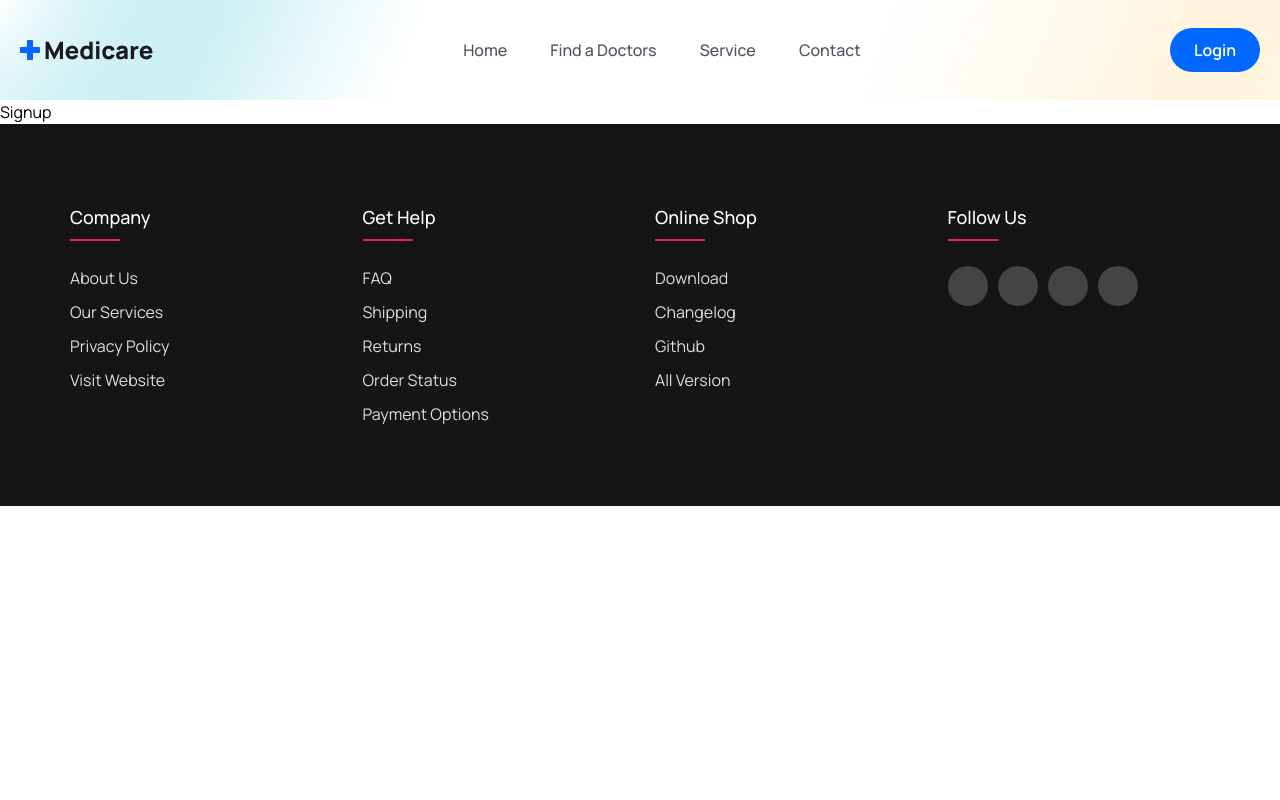
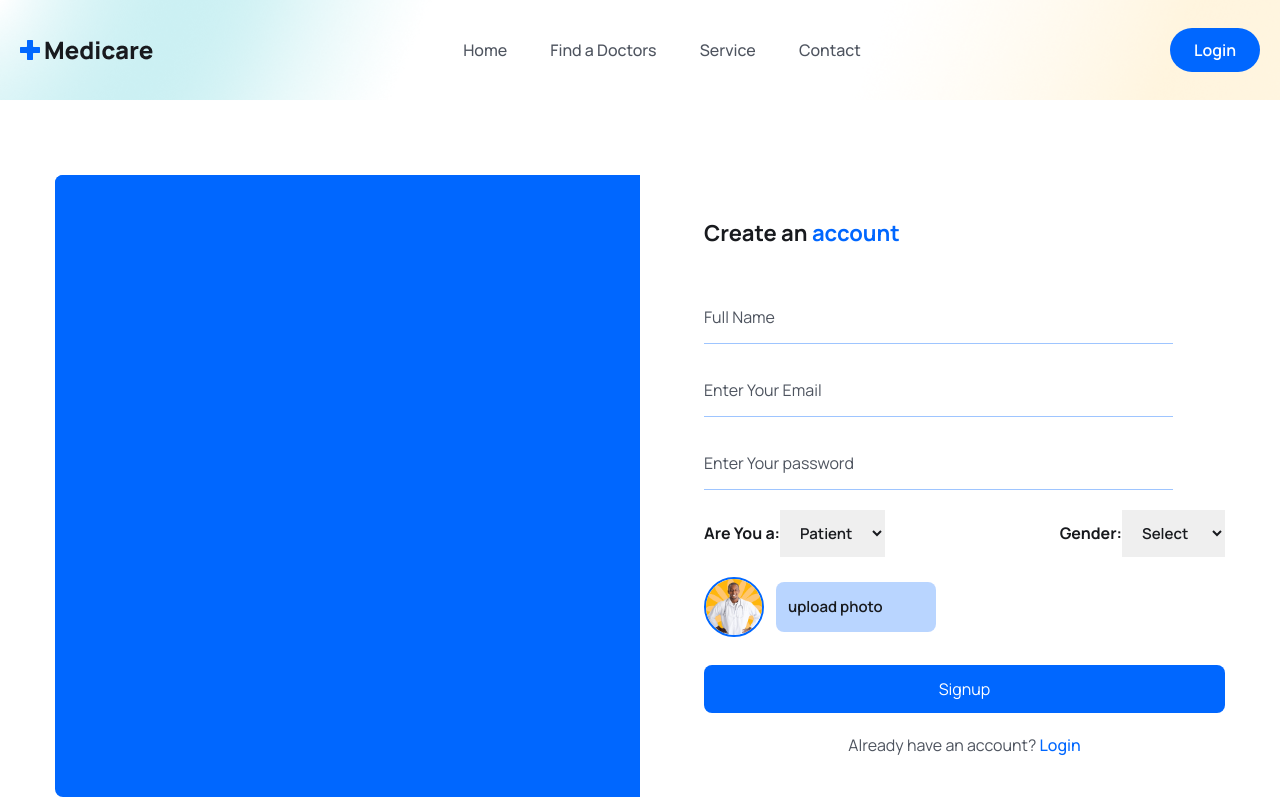
Before and after one commit to SalmanMohammed2001/Doctor_Appointement, a React (Vite) app: page /register in a window 1280 px wide. Shown: the top 800 px of the page. Built offline with nearby package versions, Linux system fonts and the light colour scheme.

Commit message:
signup finalize

```diff
--- a/src/pages/Login.tsx
+++ b/src/pages/Login.tsx
@@ -24,17 +24,17 @@
                     <div className={"mb-5"}>
                         <input type="email" placeholder={"Enter the email"} name={"email"} value={formData.email}
                                onChange={handleInputChange}
-                               className={"w-full px-4 py-3 border-b border-solid border-[#0066ff61] focus:outline-none" +
+                               className={"w-full  py-3 border-b border-solid border-[#0066ff61] focus:outline-none" +
                                    " focus:border-primaryColor text-[16px] " +
-                                   "leading-7 text-headingColor placeholder:text-textColor rounded-md cursor-pointer "}
+                                   "leading-7 text-headingColor placeholder:text-textColor  cursor-pointer "}
                         />
                     </div>
                     <div className={"mb-5"}>
                         <input type="password" placeholder={"Enter the password"} name={"email"} value={formData.password}
                                onChange={handleInputChange}
-                               className={"w-full px-4 py-3 border-b border-solid border-[#0066ff61] focus:outline-none" +
+                               className={"w-full  py-3 border-b border-solid border-[#0066ff61] focus:outline-none" +
                                    " focus:border-primaryColor text-[16px] " +
-                                   "leading-7 text-headingColor placeholder:text-textColor rounded-md cursor-pointer "}
+                                   "leading-7 text-headingColor placeholder:text-textColor  cursor-pointer "}
                         />
                     </div>
 
@@ -43,7 +43,7 @@
                     </div>
 
                     <p className={"mt-5 text-center text-textColor cursor-pointer"}>
-                        Dont have an account? <Link to={"/signup"} className={"text-primaryColor font-medium"}> Register</Link>
+                        Dont have an account? <Link to={"/register"} className={"text-primaryColor font-medium"}> Register</Link>
                     </p>
 
                 </form>
--- a/src/pages/Signup.tsx
+++ b/src/pages/Signup.tsx
@@ -1,9 +1,153 @@
+import signup from '../assets/images/signup.gif'
+import avatar from '../assets/images/doctor-img01.png'
+import {Link} from "react-router-dom";
+import {useState} from "react";
+
 
 const Signup = () => {
+    const [selectFile,setSelectFile]=useState(null)
+    const [previewUrl,setPreviewUrl]=useState("")
+    const [formData, setFormData] = useState<any>({
+        name:"",
+        email: "",
+        password: "",
+        photo:selectFile,
+        gender:"",
+        role:'patient'
+    })
+
+    const handleInputChange = (e: any) => {
+        setFormData({...formData, [e.target.name]: e.target.value})
+    }
+
+    const handleFileInpurChange = (e: any) => {
+       const  file:any=e.target.files[0]
+
+        //latter we will use cloudfoundry upload
+        console.log(file)
+    }
+
+    const submitHandle=async  (event: { preventDefault: () => void; })=>{
+        event.preventDefault()
+
+
+    }
+
+
     return (
-        <div>
-            <h1>Signup</h1>
-        </div>
+        <section className={"px-5 lg:px-0"}>
+            <div className={"max-w-[1170px] mx-auto"}>
+                <div className={"grid grid-cols-1 lg:grid-cols-2"}>
+                    {/*============img box=====================*/}
+                    <div className={"hidden lg:block bg-primaryColor rounded-l-lg"}>
+                        <figure className={"rounded-l-lg"}>
+                            <img src={signup} alt="" className={"w-full rounded-l-lg"}/>
+
+                        </figure>
+                    </div>
+
+                    {/*    ===============signup form=====================*/}
+                    <div className={"rounded-l-lg lg:pl-16 py-10"}>
+                        <h3 className={"text-headingColor text-[22px] leading-9 font-bold mb-10"}>Create an <span
+                            className={"text-primaryColor"}>account</span></h3>
+
+                        <form action="" onSubmit={submitHandle}>
+                            <div className={"mb-5"}>
+                                <input type="email" placeholder={"Full Name"} name={"name"} value={formData.name} onChange={handleInputChange}
+
+                                       className={"w-[90%] pr-4  py-3 border-b border-solid border-[#0066ff61] focus:outline-none" +
+                                           " focus:border-primaryColor text-[16px] " +
+                                           "leading-7 text-headingColor placeholder:text-textColor  cursor-pointer "}
+                                />
+                            </div>
+                            <div className={"mb-5"}>
+                                <input type="email" placeholder={"Enter Your Email"} name={"email"} value={formData.email} onChange={handleInputChange}
+
+                                       className={"w-[90%] pr-4  py-3 border-b border-solid border-[#0066ff61] focus:outline-none" +
+                                           " focus:border-primaryColor text-[16px] " +
+                                           "leading-7 text-headingColor placeholder:text-textColor  cursor-pointer "}
+                                />
+                            </div>
+                            <div className={"mb-5"}>
+                                <input type="email" placeholder={"Enter Your password"} name={"password"} value={formData.password} onChange={handleInputChange}
+
+                                       className={"w-[90%] pr-4  py-3 border-b border-solid border-[#0066ff61] focus:outline-none" +
+                                           " focus:border-primaryColor text-[16px] " +
+                                           "leading-7 text-headingColor placeholder:text-textColor  cursor-pointer "}
+
+                                />
+                            </div>
+
+                            <div className={"mb-5 flex items-center justify-between "}>
+                                <label htmlFor="" className={"text-headingColor font-bold text-[16px] leading-7"}>
+                                    Are You a:
+                                    <select
+                                        name={"role"} value={formData.role} onChange={handleInputChange}
+                                        className={"text-headingColor font-semibold text-[15px] leading-7 px-4 py-3 focus:outline-none"}
+                                    >
+                                        <option value={"patient"}> Patient</option>
+                                        <option value={"Doctor"}> Doctor</option>
+
+                                    </select>
+                                </label>
+                                <label htmlFor="" className={"text-headingColor font-bold text-[16px] leading-7"}>
+                                    Gender:
+                                    <select
+                                        name="gender" value={formData.gender} onChange={handleInputChange}
+                                        className={"text-headingColor font-semibold text-[15px] leading-7 px-4 py-3 focus:outline-none"}
+                                    >
+                                        <option> Select</option>
+                                        <option value={"male"}> Male</option>
+                                        <option value={"feMale"}> Female</option>
+                                        <option value={"other"}> Other</option>
+
+                                    </select>
+                                </label>
+                            </div>
+
+                            <div className={"mb-5 flex items-center gap-3"}>
+                                <figure
+                                    className={"w-[60px] h-[60px] rounded-full border-2 border-primaryColor border-solid flex items-center justify-center"}>
+                                    <img src={avatar} alt="" className={"w-full rounded-full "}/>
+                                </figure>
+                                <div className={"relative w-[160px] h-[50px]"}>
+                                    <input
+                                        type="file"
+                                        name={"photo"}
+                                        id={"customFile"}
+                                        onChange={handleFileInpurChange}
+                                        className={"absolute top-0 left-0 w-full h-full opacity-0 cursor-pointer"}
+                                    />
+                                    <label htmlFor="customFile"
+                                           className={"absolute top-0 left-0 w-full h-full flex items-center " +
+                                               "px-[0.75rem] text-[15px] leading-6 " +
+                                               "overflow-hidden bg-[#0066ff46] " +
+                                               "text-headingColor font-semibold rounded-lg truncate cursor-pointer"}>
+                                        upload photo
+                                    </label>
+
+                                </div>
+                            </div>
+
+                            <div className={"mt-7"}>
+                                <button type={"submit"}
+                                        className={"w-full bg-primaryColor text-white text-[16px] px-4 py-3 rounded-lg "}>Signup
+                                </button>
+                            </div>
+
+                            <p className={"mt-5 text-center text-textColor cursor-pointer"}>
+                                Already have an account? <Link to={"/login"}
+                                                            className={"text-primaryColor font-medium"}> Login</Link>
+                            </p>
+
+                        </form>
+                    </div>
+
+
+                </div>
+            </div>
+
+        </section>
     );
 };
 
--- a/src/routes/Router.tsx
+++ b/src/routes/Router.tsx
@@ -19,6 +19,7 @@
                 <Route path={"/register"} element={<Signup/>}/>
                 <Route path={"/contact"} element={<Contact/>}/>
                 <Route path={"/service"} element={<Service/>}/>
+
             </Routes>
         </div>
     );
```
